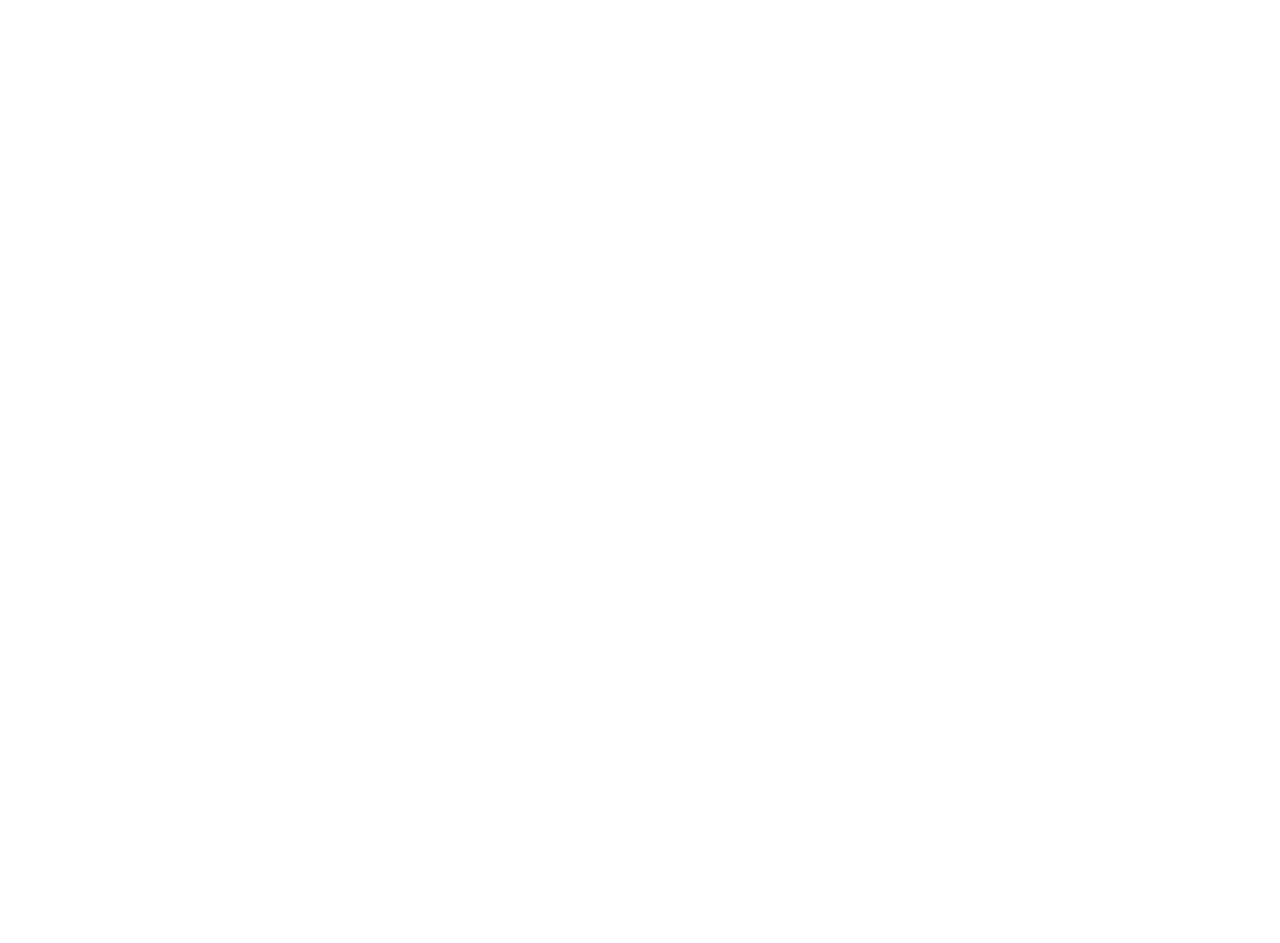
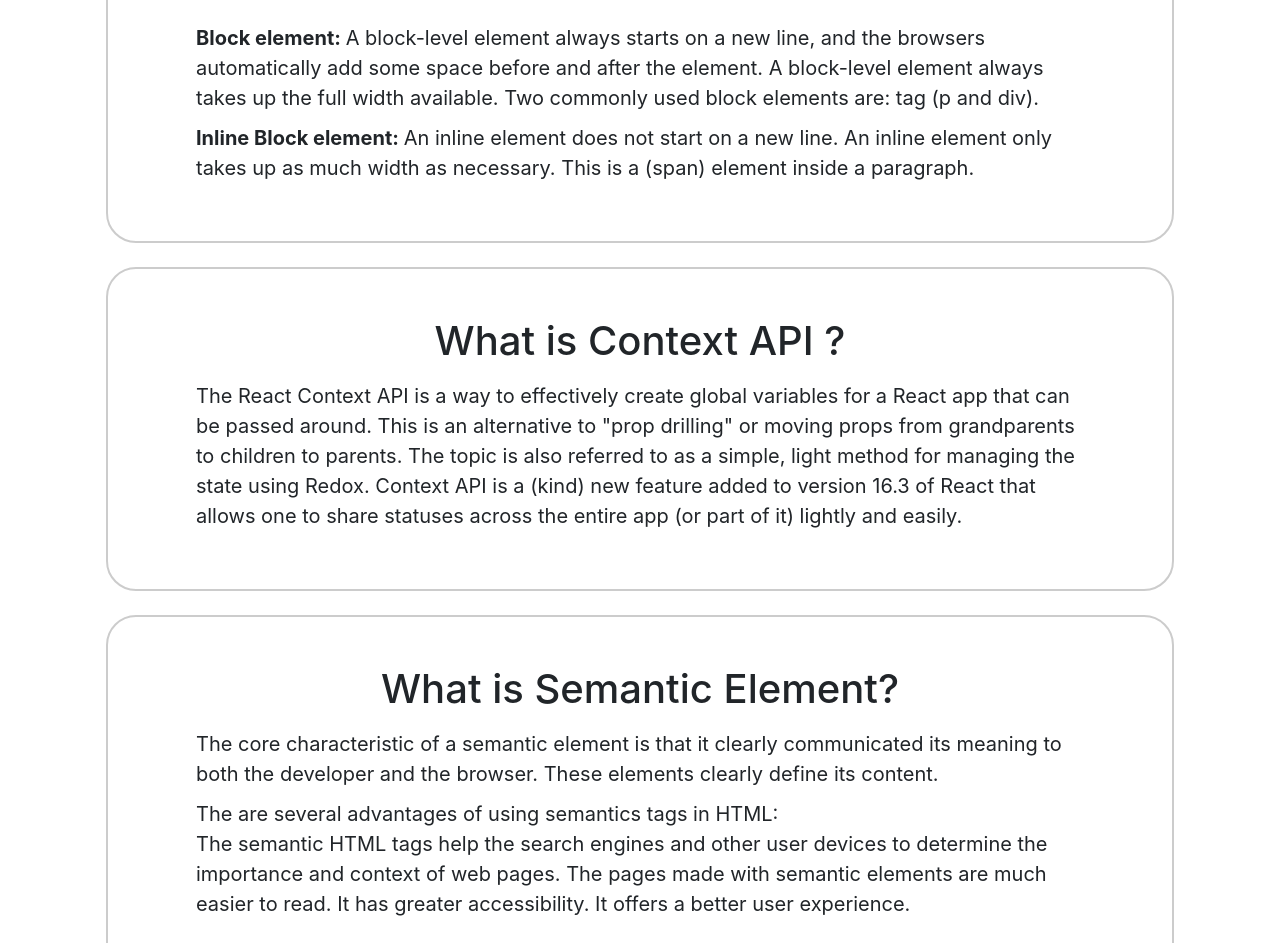
Before and after one commit to fabrazzak/apple-landing-pages-, a React (Create React App) app: page /blog in a window 1280 px wide. Shown: the part 249-1192 px from the top of the page. Before the commit the page ends 800 px from the top, so only its background shows below. Built offline with nearby package versions, Linux system fonts and the light colour scheme.

Commit message:
complete blog page

```diff
--- a/src/Components/Blog/Blog.js
+++ b/src/Components/Blog/Blog.js
@@ -2,8 +2,40 @@
 
 const Blog = () => {
     return (
-        <div>
-                <h1> This is Blog page</h1>
+        <div className='container my-5 py-3'>
+
+            <div  className='blog-div p-md-5 m-md-4'>
+                <h1 className=" mb-3"> What is Block and Inline elements?</h1>
+                <p><span className='fw-bold'>Block element: </span>
+                A block-level element always starts on a new line, and the browsers automatically add some space before and after the element.
+                A block-level element always takes up the full width available.
+                Two commonly used block elements are: tag (p and div).
+                </p>
+                <p><span  className='fw-bold'>Inline Block element: </span>
+                An inline element does not start on a new line.
+                An inline element only takes up as much width as necessary.
+
+             This is a (span) element inside a paragraph.
+                 </p>
+            </div>
+            <div className='blog-div p-md-5 m-md-4'>
+            <h1 className=" mb-3"> What is Context API ?</h1>
+                <p>The React Context API is a way to effectively create global variables for a React    app that can be passed around. This is an alternative to "prop drilling" or moving props from grandparents to children to parents. The topic is also referred to as a simple, light method for managing the state using Redox.
+
+                    Context API is a (kind) new feature added to version 16.3 of React that allows one to share statuses across the entire app (or part of it) lightly and easily.</p>
+            </div>
+            <div  className='blog-div p-md-5 m-md-4'>
+                <h1 className=" mb-3">What is Semantic Element?</h1>
+                <p>The core characteristic of a semantic element is that it clearly communicated its meaning to both the developer and the browser. These elements clearly define its content. </p>
+                <p>
+                The are several advantages of using semantics tags in HTML:<br/>
+
+The semantic HTML tags help the search engines and other user devices to determine the importance and context of web pages.
+The pages made with semantic elements are much easier to read.
+It has greater accessibility. It offers a better user experience.
+                </p>
+            </div>
+
         </div>
     );
 };
--- a/src/Components/Header/Header.css
+++ b/src/Components/Header/Header.css
@@ -15,3 +15,16 @@
 
 
 }
+
+
+/* blog css  */
+.blog-div{
+    border: 2px solid #ccc;
+    border-radius: 30px;
+
+}
+.blog-div p{
+    font-size: 20px;
+    margin:10px 40px;
+    text-align: start;
+}
```
Also changed, not shown: src/Components/DashBoard/DashBoard.js (line endings or trailing spaces).
